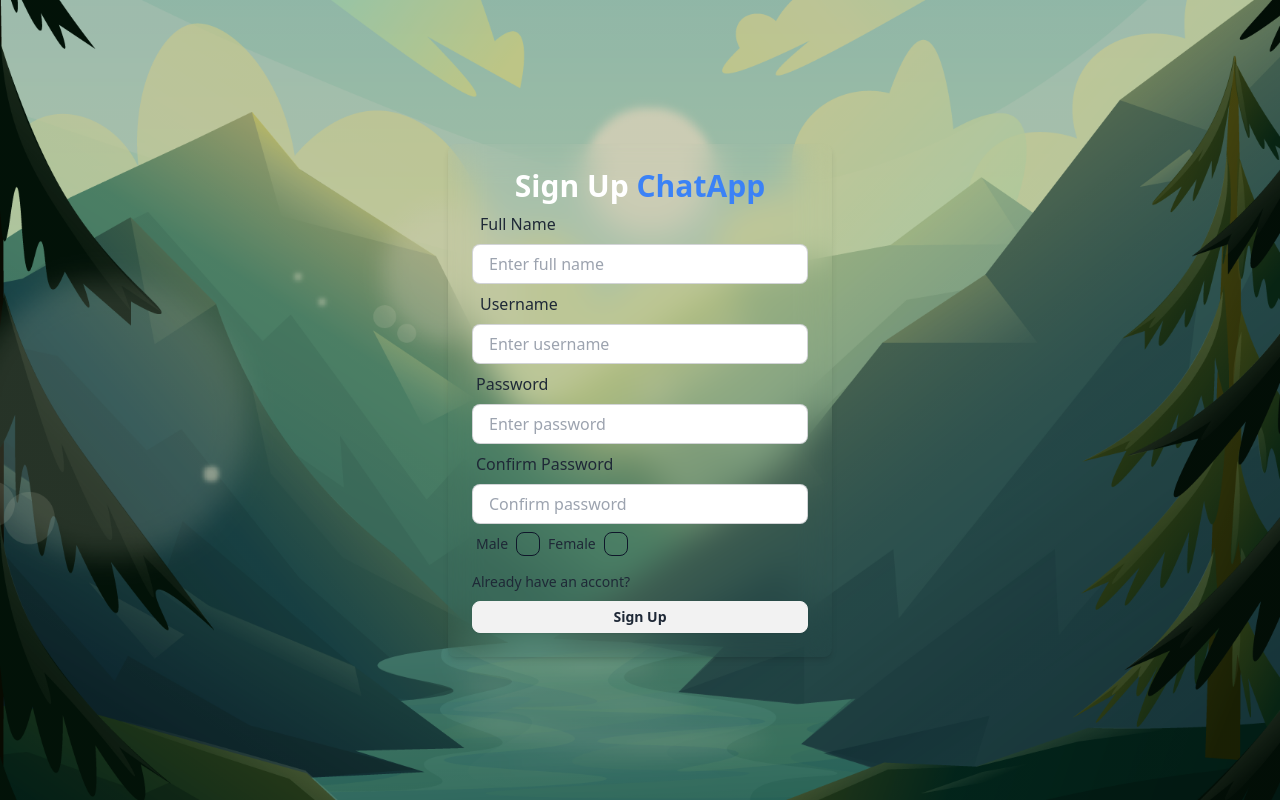
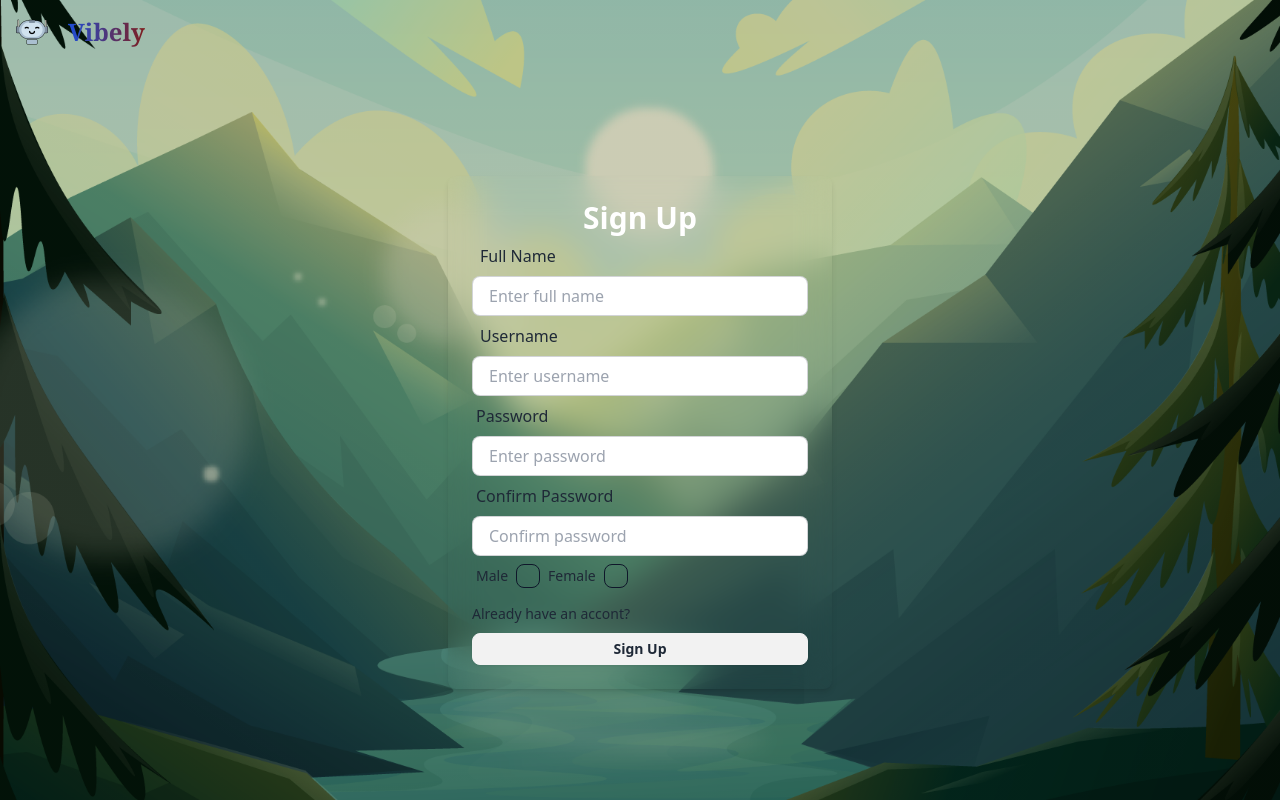
Before and after one commit to daliaBedrosyan/Realtime-Chat-App, a React (Vite) app in the folder frontend/: page /signup in a window 1280 px wide. Built offline with nearby package versions, Linux system fonts and the light colour scheme.

Commit message:
Add logo and name for the app in the Navbar

```diff
--- a/frontend/src/App.jsx
+++ b/frontend/src/App.jsx
@@ -1,20 +1,25 @@
 import { BrowserRouter, Routes, Route } from "react-router-dom";
 import Signup from "./pages/signup/Signup.jsx";
 import Login from "./pages/login/Login.jsx";
+import Home from "./pages/home/Home.jsx";
+import Navbar from "./components/navbar/Navbar.jsx";
 import './index.css';
 
 function App() {
-
   return (
-    <div className="p-4 h-screen flex items-center justify-center">
+    <div className="h-screen flex flex-col">
+      <Navbar />
+      <div className="flex-1 flex items-center justify-center p-4">
         <BrowserRouter>
           <Routes>
+            <Route path="/" element={<Home />} />
             <Route path="/signup" element={<Signup />} />
             <Route path="/login" element={<Login />} />
           </Routes>
         </BrowserRouter>
       </div>
-  )
+    </div>
+  );
 }
 
-export default App
+export default App;
--- /dev/null
+++ b/frontend/src/components/navbar/Navbar.jsx
@@ -0,0 +1,13 @@
+const Navbar = () => {
+    return (
+        <nav className="border-gray-200 dark:bg-gray-900">
+            <div className="max-w-screen-xl flex flex-wrap items-center mx-auto p-4">
+                <img src="/vibely.png" className="h-8" alt="Vibely Logo" />
+                <span className="self-center text-2xl font-semibold whitespace-nowrap bg-gradient-to-r from-blue-700 to-red-900 bg-clip-text text-transparent font-serif mx-5">Vibely</span>
+            </div>
+        </nav>
+
+    )
+}
+
+export default Navbar
--- /dev/null
+++ b/frontend/src/pages/home/Home.jsx
@@ -0,0 +1,11 @@
+import React from 'react'
+
+const Home = () => {
+  return (
+    <div>
+      Home page
+    </div>
+  )
+}
+
+export default Home
--- a/frontend/src/pages/login/Login.jsx
+++ b/frontend/src/pages/login/Login.jsx
@@ -5,7 +5,6 @@ const Login = () => {
         <div className='flex flex-col items-center justify-center min-w-96 mx-auto'>
             <div className="w-full p-6 rounded-lg shadow-md bg-gray-400 bg-clip-padding backdrop-filter backdrop-blur-lg bg-opacity-0 ">
                 <h1 className='text-3xl font-semibold text-center text-white'>Login
-                    <span className='text-blue-500'> ChatApp</span>
                 </h1>
                 <form action="">
                     <div>
--- a/frontend/src/pages/signup/GenderCheckBox.jsx
+++ b/frontend/src/pages/signup/GenderCheckBox.jsx
@@ -3,14 +3,14 @@ const GenderCheckBox = () => {
         <div className='flex'>
             <div className="form-control">
                 <label htmlFor="" className={`label gap-2 cursor-pointer`}>
-                    <spanc className='label-text'>Male</spanc>
+                    <span className='label-text'>Male</span>
                     <input type="checkbox" className="checkbox border-slate-900" />
                 </label>
             </div>
             <div>
                 <div className="form-control">
                     <label htmlFor="" className={`label gap-2 cursor-pointer`}>
-                        <spanc className='label-text'>Female</spanc>
+                        <span className='label-text'>Female</span>
                         <input type="checkbox" className="checkbox border-slate-900" />
                     </label>
                 </div>
--- a/frontend/src/pages/signup/Signup.jsx
+++ b/frontend/src/pages/signup/Signup.jsx
@@ -6,7 +6,6 @@ const Signup = () => {
         <div className='flex flex-col items-center justify-center min-w-96 mx-auto'>
             <div className='w-full p-6 rounded-lg shadow-md bg-gray-400 bg-clip-padding backdrop-filter backdrop-blur-lg bg-opacity-0'>
                 <h1 className='text-3xl font-semibold text-center text-white'>Sign Up
-                    <span className='text-blue-500'> ChatApp</span>
                 </h1>
                 <form action="">
                     <div>
```
Also changed, not shown: frontend/public/vibely.png (added). Lines whose indentation alone changed are shown as unchanged.
